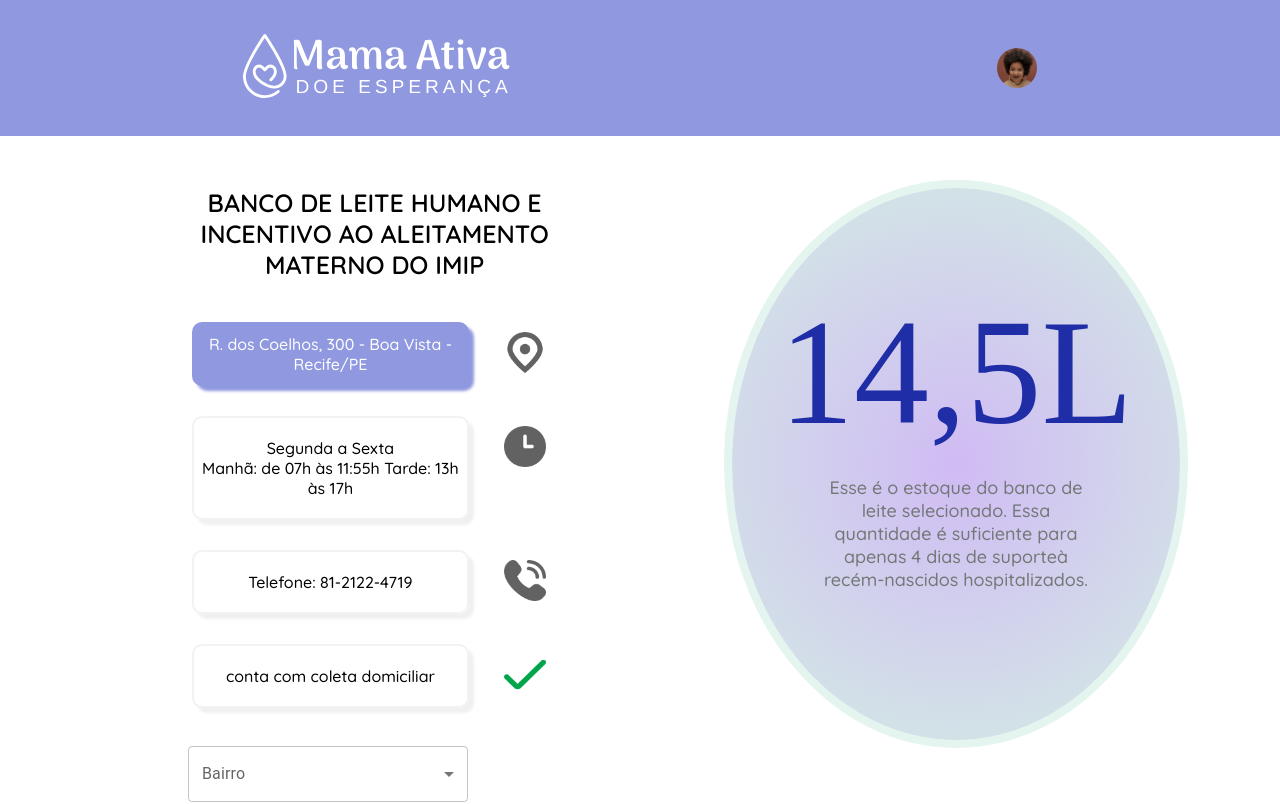
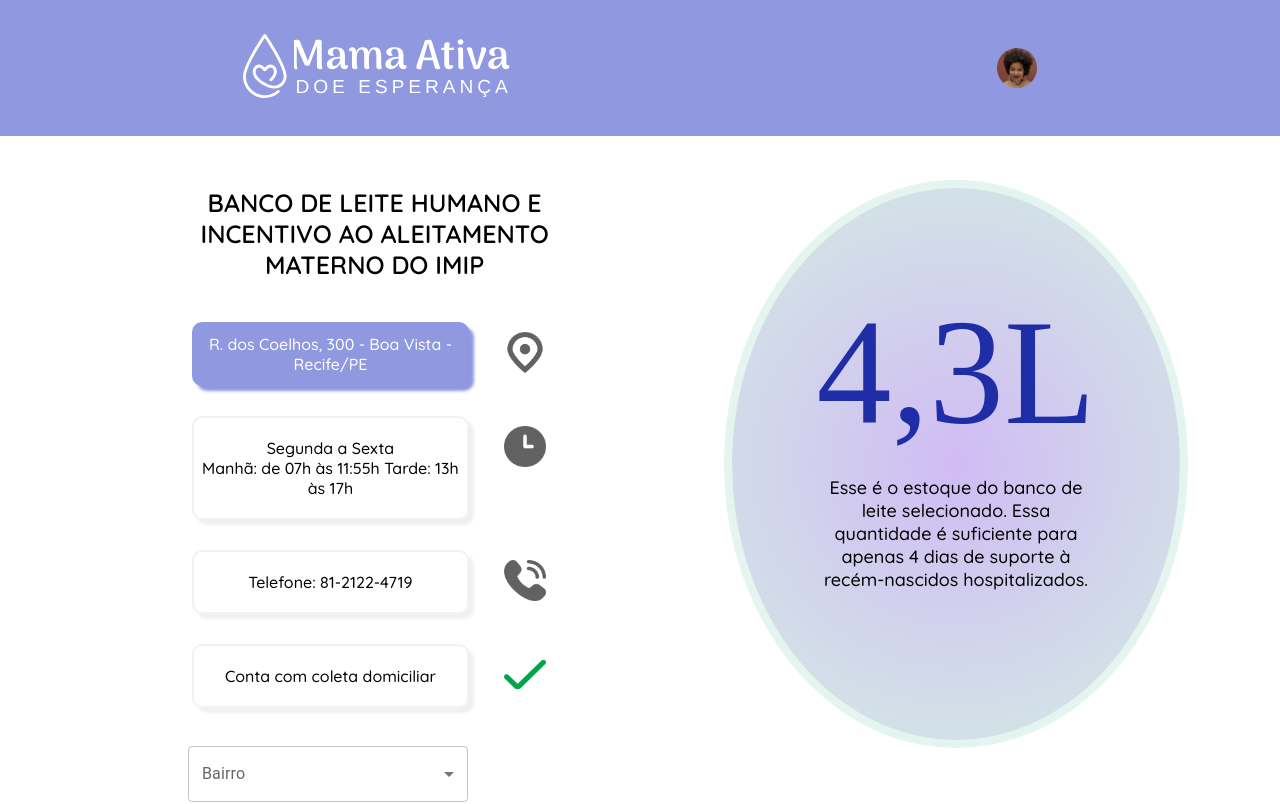
Before and after one commit to hannatty/mama_ativa, a React (Create React App) app: page /banco in a window 1280 px wide. Shown: the top 804 px of the page. Built offline with nearby package versions, Linux system fonts and the light colour scheme; a web font is replaced by a local one.

Commit message:
last commits

```diff
--- a/src/pages/Doacao/Banco/Banco.js
+++ b/src/pages/Doacao/Banco/Banco.js
@@ -56,7 +56,7 @@ export default function Bank(props) {
             dia: "Segunda a Sexta",
             hora: "Manhã: de 07h às 11:55h Tarde: 13h às 17h",
             phone: "81-2122-4719",
-            coleta: "conta com coleta domiciliar"
+            coleta: "Conta com coleta domiciliar"
         }
     ]
 
@@ -161,9 +161,9 @@ export default function Bank(props) {
 
 
                 <div align="center" className="litros-bank">
-                    <h1 className="litros">14,5L</h1>
+                    <h1 className="litros">4,3L</h1>
                     <h3 className="description-litros">Esse é o estoque do banco de leite selecionado.
-                        Essa quantidade é suficiente para apenas 4 dias de suporteà recém-nascidos hospitalizados.</h3>
+                        Essa quantidade é suficiente para apenas 4 dias de suporte à recém-nascidos hospitalizados.</h3>
                 </div>
             </div>
 
--- a/src/pages/Doacao/Banco/styles.css
+++ b/src/pages/Doacao/Banco/styles.css
@@ -126,7 +126,7 @@
     font-style: normal;
     font-weight: 400;
     font-size: 18px;
-    color: #737777;
+    color: black;
     @media screen and (max-width: 768px){
         font-size: 15px;
 
--- a/src/pages/Doacao/MinhasDoacoes/Title.js
+++ b/src/pages/Doacao/MinhasDoacoes/Title.js
@@ -64,9 +64,6 @@ function Title() {
       >
         <Box sx={{ ...style, width: 510, borderRadius:"8px", border:"#fff" }}>
           <h2 id="parent-modal-title">Nova Doação</h2>
-          <p id="parent-modal-description">
-            Duis mollis, est non commodo luctus, nisi erat porttitor ligula.
-          </p>
           <div>
             <FormControl sx={{ m: 1, width: '10ch', }} variant="filled">
               <div style={{ display: "flex", marginBottom: "50px" }} >
@@ -98,13 +95,13 @@ function Title() {
               <div>
                 <Select style={{ width: "67vh" }} native defaultValue="" id="grouped-native-select" label="Grouping">
                   <option aria-label="None" value="" />
-                  <optgroup label="Category 1">
-                    <option value={1}>Option 1</option>
-                    <option value={2}>Option 2</option>
+                  <optgroup label="Bancos de Leite Humano">
+                    <option value={1}>Banco de Leite Humano do Imip</option>
+                    <option value={2}>Banco da Maternidade Professor Bandeira Filho</option>
                   </optgroup>
-                  <optgroup label="Category 2">
-                    <option value={3}>Option 3</option>
-                    <option value={4}>Option 4</option>
+                  <optgroup label="Postos de Coleta">
+                    <option value={3}>Posto de Coleta Enfermeira Lourdes Fernandes</option>
+                    <option value={4}>Posto de Coleta Clara Nunes</option>
                   </optgroup>
                 </Select>
               </div>
```
